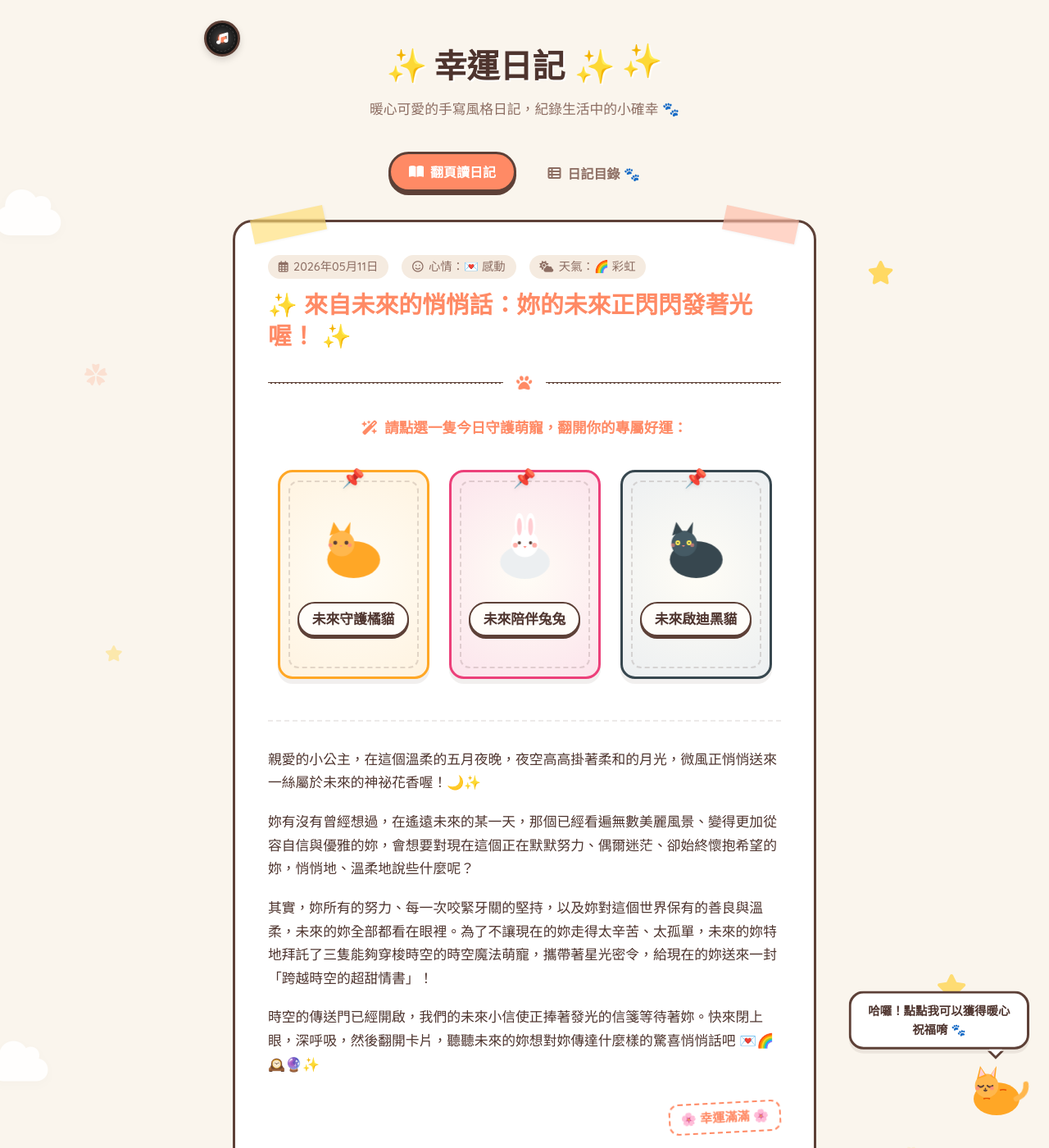
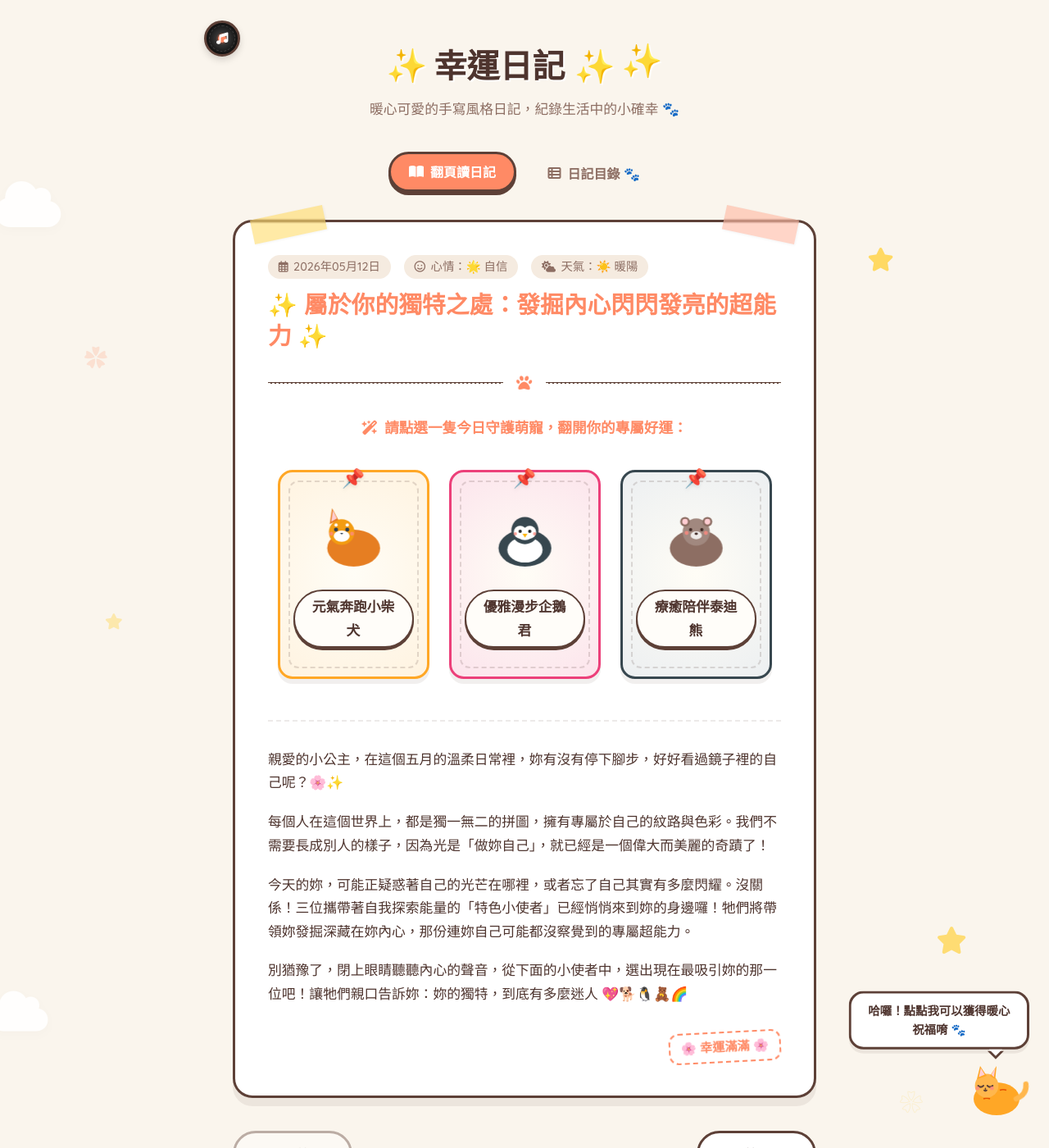
Before and after one commit to toydogcat/ai-lucky, a Jekyll site: the page built from index.html, in a window 1280 px wide and 1400 px high. Shown: the whole window at 82% size. Built offline with Jekyll 4.4.1, drawn with Linux system fonts in a browser that asks for light colours; comment, search, counter and statistics services are not loaded; some of the changed lines change nothing that is shown.

Commit message:
feat: add blog post about uniqueness and migrate visitor counter to VerCount

```diff
--- a/_layouts/default.html
+++ b/_layouts/default.html
@@ -100,7 +100,7 @@
 
     <!-- Busuanzi Visitor Counter -->
     <div class="cozy-busuanzi">
-      <script async src="https://busuanzi.ibruce.info/busuanzi/2.3/busuanzi.pure.mini.js"></script>
+      <script async src="https://www.vercount.one/js" crossorigin="anonymous"></script>
       <span id="busuanzi_container_site_pv" style="display:none">
         <span class="meta-item"><i class="fa-solid fa-eye"></i> 總瀏覽量 <span id="busuanzi_value_site_pv"></span> 次</span>
       </span>
--- /dev/null
+++ b/_posts/2026-05-12-your-uniqueness.md
@@ -0,0 +1,36 @@
+---
+layout: post
+title: "✨ 屬於你的獨特之處：發掘內心閃閃發亮的超能力 ✨"
+date: 2026-05-12 08:00:00 +0800
+mood: "🌟 自信"
+weather: "☀️ 暖陽"
+option1:
+  name: "元氣奔跑小柴犬"
+  avatar: "shiba"
+  emoji: "🐕"
+  fortune_title: "🐕 滿滿的正能量與點亮身邊人的獨特感染力"
+  fortune_content: "「嘿！妳知道嗎？妳的笑容可是自帶魔法的喔！🐾🐕」\n\n選到元氣小柴犬，代表妳的獨特之處在於那份無可取代的「生命感染力」！即便有時候妳覺得自己只是個平凡的人，但在妳身邊的人眼中，妳總像冬日裡的陽光，既溫暖又明亮。妳的率真、直爽與在小事上也能感到開心的能力，是很多人可遇不可求的超能力喔！親愛的，請繼續自信地展現這份真實吧，不需要為了迎合誰而收斂妳的光芒。今天的妳只要大方微笑，世界就會因為妳而亮了起來！祝妳今天也活力滿滿，多多好運喔！✨\n\n🌈【今日幸運顏色】：明亮的陽光澄黃。能增幅妳的元氣磁場！\n🔮【今日幸運小物】：一個輕巧好背的小包包，或是亮眼的小配飾。\n✨【幸運事件預告】：妳的熱情會感染到某個原本心情低落的朋友，為他帶來極大的安慰！"
+  task: "在鏡子前面，給自己露出一個最誇張、最燦爛的大微笑，對自己大喊一聲：『加油！』😁🐕🌟"
+option2:
+  name: "優雅漫步企鵝君"
+  avatar: "penguin"
+  emoji: "🐧"
+  fortune_title: "🐧 驚人的冷靜專注與慢工出細活的極致美學"
+  fortune_content: "「慢慢來，走穩每一步，也是一種無與倫比的優雅。🐧❄️」\n\n選到這張優雅企鵝卡片，妳的獨特魅力隱藏在妳細膩的心思與強大的專注力中。當世界喧囂而浮躁時，妳總能保有一塊屬於自己的寧靜天地。這種「不隨波逐流」的堅定節奏，正是妳最迷人的地方。妳看事情的角度總比別人深遠，細節也處理得無微不至。不需要去羨慕別人的快，妳的慢，是為了累積足以驚艷全場的厚實底蘊！相信妳的步調，妳正在打造專屬於自己的傑作呢！別忘了，專注的妳最美麗，多多好運喔！💙\n\n🌈【今日幸運顏色】：靜謐的冰雪沁藍。能強化妳的思考深度與靈感！\n🔮【今日幸運小物】：一杯熱茶或沁涼的冰飲、一本妳一直想看卻沒翻開的書。\n✨【幸運事件預告】：在工作或學業上一直無法突破的難點，今天突然就茅塞頓開了！"
+  task: "今天給自己安排 15 分鐘的「純粹發呆時間」，放下手機，什麼都不做，只靜靜地感受當下的寧靜氣息 ☁️🐧☕"
+option3:
+  name: "療癒陪伴泰迪熊"
+  avatar: "bear"
+  emoji: "🧸"
+  fortune_title: "🧸 溫柔似水的共情力與包容一切的柔軟心房"
+  fortune_content: "「在妳的身邊，所有的不安好像都被溫柔地溶解了...🧸💞」\n\n選到溫柔小熊的妳，天生擁有一種讓人瞬間安心、卸下防備的「療癒體質」。妳的獨特之處在於那顆極度敏銳且溫柔的同理心。妳能聽見別人的弦外之音，能看見隱藏在微笑背後的疲倦。這是一份非常珍貴的天賦！但也要記得，在溫暖別人的同時，一定要先好好的擁抱自己、呵護自己喔。妳的善良值得被這個世界以最大的善意回報。今天，就讓宇宙也來好好療癒妳吧！願這股暖流伴隨著妳，多多好運喔！🧸🌸\n\n🌈【今日幸運顏色】：柔和的泰迪奶茶色。能穩定情緒，並帶來安心感。\n🔮【今日幸運小物】：任何摸起來毛絨絨、軟綿綿的東西，像是妳最愛的抱枕或玩偶。\n✨【幸運事件預告】：會突然收到一份貼心的小驚喜，可能是別人的貼心舉動，或是路上撿到的小確幸！"
+  task: "睡前給自己一個大大的擁抱，雙手環抱肩膀，對著心裡的那個小孩溫柔地說：『謝謝妳一直以來都這麼溫柔』🧸💖✨"
+---
+
+親愛的小公主，在這個五月的溫柔日常裡，妳有沒有停下腳步，好好看過鏡子裡的自己呢？🌸✨
+
+每個人在這個世界上，都是獨一無二的拼圖，擁有專屬於自己的紋路與色彩。我們不需要長成別人的樣子，因為光是「做妳自己」，就已經是一個偉大而美麗的奇蹟了！
+
+今天的妳，可能正疑惑著自己的光芒在哪裡，或者忘了自己其實有多麼閃耀。沒關係！三位攜帶著自我探索能量的「特色小使者」已經悄悄來到妳的身邊囉！牠們將帶領妳發掘深藏在妳內心，那份連妳自己可能都沒察覺到的專屬超能力。
+
+別猶豫了，閉上眼睛聽聽內心的聲音，從下面的小使者中，選出現在最吸引妳的那一位吧！讓牠們親口告訴妳：妳的獨特，到底有多麼迷人 💖🐕🐧🧸🌈
```
